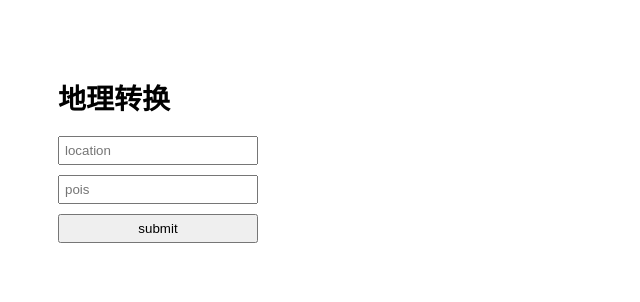
After one commit to stkevintan/BaiduMapProxyServer, a Node server app: page /geocoder in a window 1280 px wide. The commit adds this page. Shown: the top 302 px of the page, without its empty margins (0-640 px from the left). Run offline with Node 20, Linux system fonts and the light colour scheme; some libraries are stand-ins or nearby versions.

Commit message:
add geocoder

```diff
--- a/app.js
+++ b/app.js
@@ -10,8 +10,10 @@ var users = require('./routes/users');
 
 //坐标转换
 var geoconv = require('./routes/geoconv');
-//坐标描述
+//地图搜索
 var placesearch=require('./routes/placesearch');
+//地理转换
+var geocoder=require('./routes/geocoder');
 var app = express();
 
 // view engine setup
@@ -33,6 +35,7 @@ app.use('/', routes);
 app.use('/users', users);
 app.use('/geoconv', geoconv);
 app.use('/placesearch',placesearch);
+app.use('/geocoder',geocoder);
 
 // catch 404 and forward to error handler
 app.use(function(req, res, next) {
--- /dev/null
+++ b/routes/geocoder.js
@@ -0,0 +1,46 @@
+var express = require('express');
+var superagent = require('superagent');
+var config = require('../config');
+
+var router = express.Router();
+var serviceUrl = 'http://api.map.baidu.com/geocoder/v2/';
+
+router.get('/', function(req, res, next) {
+  res.render('geocoder', {
+    title: '地理转换'
+  });
+});
+router.post('/', function(req, res, next) {
+  var location = req.body.location;
+  var pois = req.body.pois;
+  var output = 'json';
+  var qJson = {
+    coordtype: 'wgs84ll',
+    //bd09ll（百度经纬度坐标）、gcj02ll（国测局经纬度坐标）、wgs84ll（ GPS经纬度）
+    'output': output,
+    'ak': config.ak,
+    'location': location,
+    'pois': pois
+  }
+  console.log(qJson);
+  superagent.get(serviceUrl)
+    .query(qJson)
+    .end(function(err, sres) {
+      if (err) return next(err);
+      var text = JSON.parse(sres.text);
+      console.log(typeof text.addressComponent)
+      if(text.status!=0)res.send("出错，错误码："+text.status);
+      else res.send({
+        "breif_address":text.result.formatted_address,
+        "detail_address":{
+          "province":text.result.addressComponent.province,
+          "city":text.result.addressComponent.city,
+          "district":text.result.addressComponent.district,
+          "street":text.result.addressComponent.street,
+          "streetNo":text.result.addressComponent.street_number
+        },
+        "business":text.result.business
+      });
+    })
+})
+module.exports = router;
--- a/routes/placesearch.js
+++ b/routes/placesearch.js
@@ -61,9 +61,9 @@ router.post('/', function(req, res, next) {
         var simpleRes = [];
         text.results.forEach(function(resItem) {
           simpleRes.push({
-            "名称": resItem.name,
-            "经度": resItem.location.lat,
-            "纬度": resItem.location.lng
+            "name": resItem.name,
+            "lat": resItem.location.lat,
+            "lng": resItem.location.lng
           });
         });
         res.send(simpleRes);
--- /dev/null
+++ b/views/geocoder.ejs
@@ -0,0 +1,21 @@
+<!DOCTYPE html>
+<html>
+
+<head>
+  <title>
+    <%= title %>
+  </title>
+  <script src="http://cdn.bootcss.com/jquery/2.1.3/jquery.min.js"></script>
+  <link rel='stylesheet' href='/stylesheets/style.css' />
+</head>
+
+<body>
+  <h1><%= title %></h1>
+  <form action="/geocoder" method="post">
+    <input type="text" name="location" placeholder="location"/>
+    <input type="text" name="pois" placeholder="pois"/>
+    <input type="submit" value="submit" />
+  </form>
+</body>
+
+</html>
--- a/views/index.ejs
+++ b/views/index.ejs
@@ -9,5 +9,6 @@
     <p>Welcome to <%= title %></p>
     <a href="/geoconv">GPS坐标转换</a>
     <a href="/placesearch">地图搜索</a>
+    <a href="/geocoder">地理转换</a>
   </body>
 </html>
```
Also changed, not shown: bin/www.
